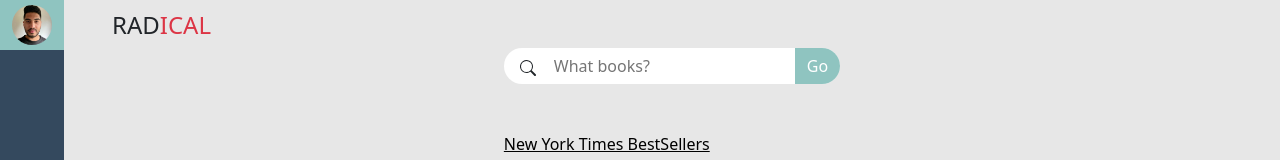
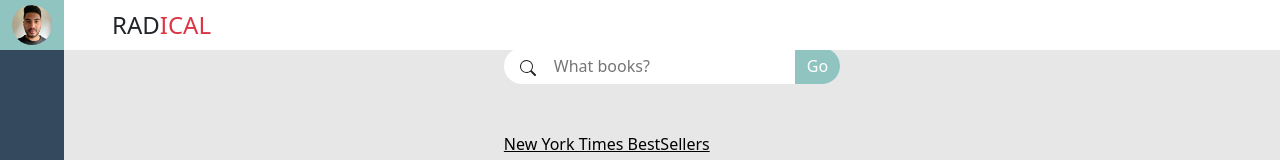
Before and after one commit to luqi2000/radical-challenge, a React (Vite) app: page / in a window 1280 px wide. Shown: the top 160 px of the page. Built offline with nearby package versions, Linux system fonts and the light colour scheme; no server answers.

Commit message:
fixed position Navbar

```diff
--- a/src/App.css
+++ b/src/App.css
@@ -3,6 +3,11 @@
 }
 .positionNavbar {
   position: fixed;
+  top: 0;
+  left: 0;
+  right: 0;
+  z-index: 1000;
+  background-color: #ffffff;
 }
 .custom-taller-col {
   min-height: 50px;
```
